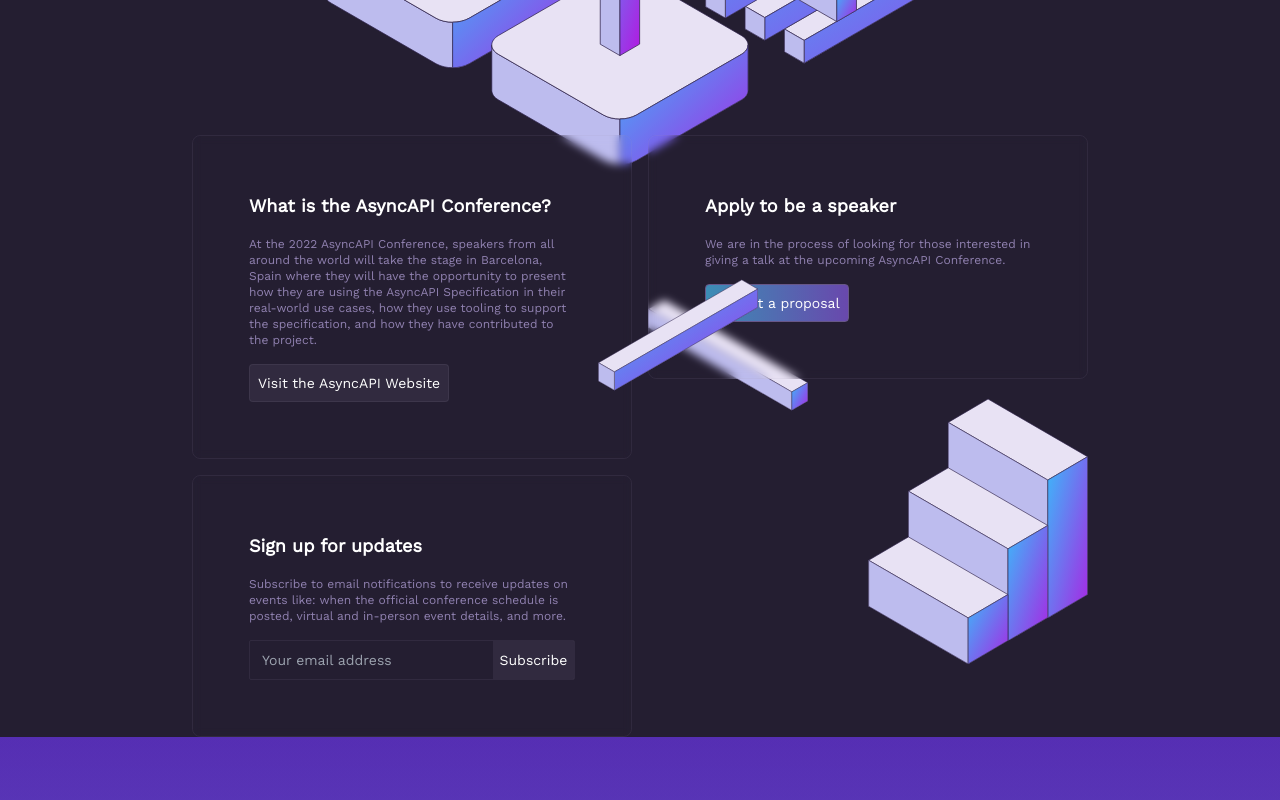
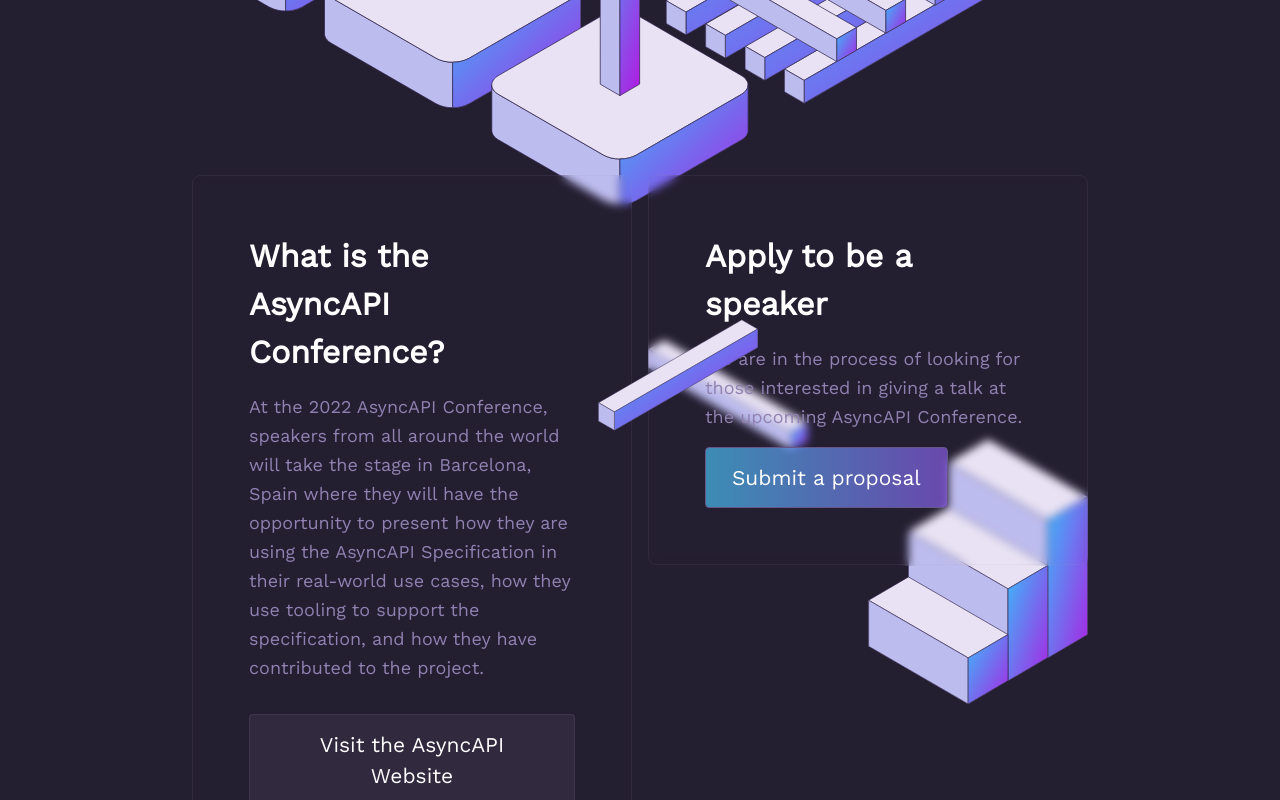
Before and after one commit to asyncapi/conference-website, a Next.js app: page / in a window 1280 px wide. Shown: the part 1240-2040 px from the top of the page. Built offline with nearby package versions, Linux system fonts and the light colour scheme.

Commit message:
ehanced header data

```diff
--- a/components/Header/header.js
+++ b/components/Header/header.js
@@ -7,13 +7,56 @@ import Stroke1 from "../illustrations/stroke1";
 import Stroke2 from "../illustrations/stroke2";
 import Step from "../illustrations/stepLike";
 
+const data = [
+  {
+    title: "What is the AsyncAPI Conference?",
+    description:
+      "At the 2022 AsyncAPI Conference, speakers from all around the world will take the stage in Barcelona, Spain where they will have the opportunity to present how they are using the AsyncAPI Specification in their real-world use cases, how they use tooling to support the specification, and how they have contributed to the project.",
+    button: (
+      <Button
+        text="Visit the AsyncAPI Website"
+        className="text-[21px] py-[14px] px-[26px] mt-[32px]"
+      />
+    ),
+  },
+  {
+    title: "Apply to be a speaker",
+    description:
+      "We are in the process of looking for those interested in giving a talk at the upcoming AsyncAPI Conference.",
+    button: (
+      <Button
+        text="Submit a proposal"
+        className="text-[21px] py-[14px] px-[26px] mt-4 btn-gradient"
+      />
+    ),
+  },
+  {
+    title: "Sign up for updates",
+    description:
+      "Subscribe to email notifications to receive updates on events like: when the official conference schedule is posted, virtual and in-person event details, and more.",
+    button: (
+      <div className="flex h-[56px] mt-[26px] items-center rounded-lg border border-dark-600">
+        <input
+          type="email"
+          className="bg-transparent py-[14px] px-[26px] h-full w-3/4 text-[18px] focus:outline-none indent-3"
+          placeholder="Your email address"
+        />
+        <Button
+          text="Subscribe"
+          className="text-sm h-full w-1/4 border-none rounded-none"
+        />
+      </div>
+    ),
+  },
+];
+
 function Header() {
   return (
     <div>
       <div className="mt-10 flex justify-center relative z-50 h-[43vh]">
         <div className="absolute flex flex-col items-center text-white w-2/4 sm:w-full">
           <Logo className="" height="112px" width="112px" />
-          <div className='text-center leading-[7rem]'>
+          <div className="text-center leading-[7rem]">
             <h1 className="mt-5 text-[100px] sm:text-4xl font-black">
               AsyncAPI
             </h1>
@@ -43,9 +86,9 @@ function Header() {
       <img
         src="/img/architecture.svg"
         alt="architecture"
-        className="mt-5 w-[100%]"
+        className="mt-[60px] w-[100%]"
       />
-      <div className="container mx-auto -mt-20 w-full flex justify-center items-center relative">
+      <div className="container mx-auto -mt-20 w-full flex justify-center items-center relative pb-[84px]">
         <div className="w-full relative">
           <div className="absolute bg-red w-full">
             <div className="right-[15rem] top-[120px] absolute">
@@ -57,53 +100,20 @@ function Header() {
             </div>
           </div>
           <div className="grid grid-cols-2 gap-4 text-white">
-            <div className="h-fit bg-[rgba(36, 30, 49, 0.8)] backdrop-blur-sm border rounded-lg border-dark-600 p-14">
-              <h1 className="font-bold text-lg mb-4">
-                What is the AsyncAPI Conference?
-              </h1>
-              <p className="text-xs text-dark-500 leading-4">
-                At the 2022 AsyncAPI Conference, speakers from all around the
-                world will take the stage in Barcelona, Spain where they will
-                have the opportunity to present how they are using the AsyncAPI
-                Specification in their real-world use cases, how they use
-                tooling to support the specification, and how they have
-                contributed to the project.
-              </p>
-              <Button
-                text="Visit the AsyncAPI Website"
-                className="text-sm p-2 mt-4"
-              />
-            </div>
-            <div className="h-fit bg-[rgba(36, 30, 49, 0.8)] backdrop-blur-sm border rounded-lg border-dark-600 p-14">
-              <h1 className="font-bold text-lg mb-4">Apply to be a speaker</h1>
-              <p className="text-xs text-dark-500 leading-4">
-                We are in the process of looking for those interested in giving
-                a talk at the upcoming AsyncAPI Conference.
-              </p>
-              <Button
-                text="Submit a proposal"
-                className="text-sm p-2 mt-4 btn-gradient"
-              />
-            </div>
-            <div className="h-fit bg-[rgba(36, 30, 49, 0.8)] backdrop-blur-sm border rounded-lg border-dark-600 p-14">
-              <h1 className="font-bold text-lg mb-4">Sign up for updates</h1>
-              <p className="text-xs text-dark-500 leading-4">
-                Subscribe to email notifications to receive updates on events
-                like: when the official conference schedule is posted, virtual
-                and in-person event details, and more.
-              </p>
-              <div className="flex mt-4 items-center h-10 rounded-sm border border-dark-600">
-                <input
-                  type="email"
-                  className="bg-transparent h-full w-3/4 text-sm focus:outline-none indent-3"
-                  placeholder="Your email address"
-                />
-                <Button
-                  text="Subscribe"
-                  className="text-sm h-full w-1/4 border-none rounded-none"
-                />
+            {data.map((list, i) => (
+              <div
+                key={i}
+                className="h-fit bg-[rgba(36, 30, 49, 0.8)] backdrop-blur-sm border rounded-lg border-dark-600 p-14"
+              >
+                <h1 className="font-bold text-[32px] mb-4">
+                 {list.title}
+                </h1>
+                <p className="text-[18px] text-dark-500 leading-[29px]">
+                  {list.description}
+                </p>
+                {list.button}
               </div>
-            </div>
+            ))}
           </div>
         </div>
       </div>
```
